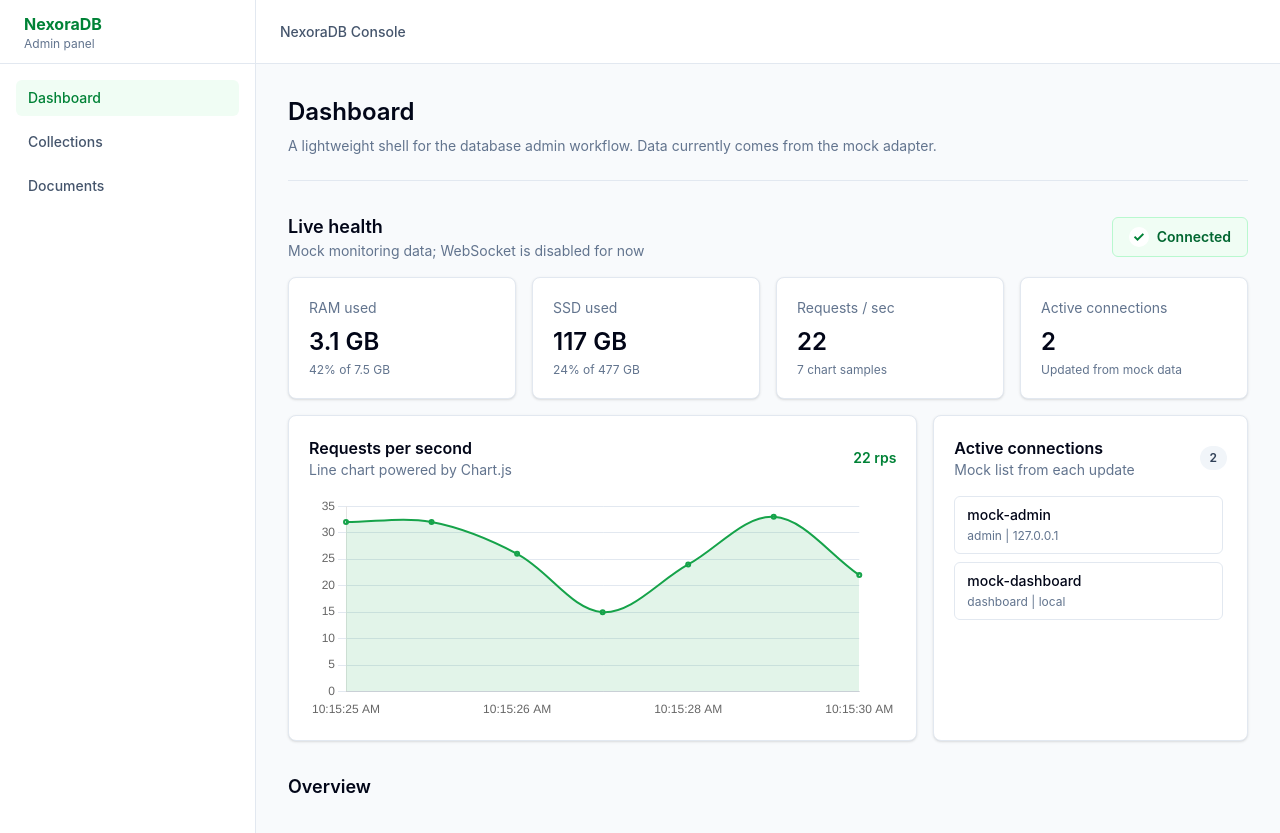
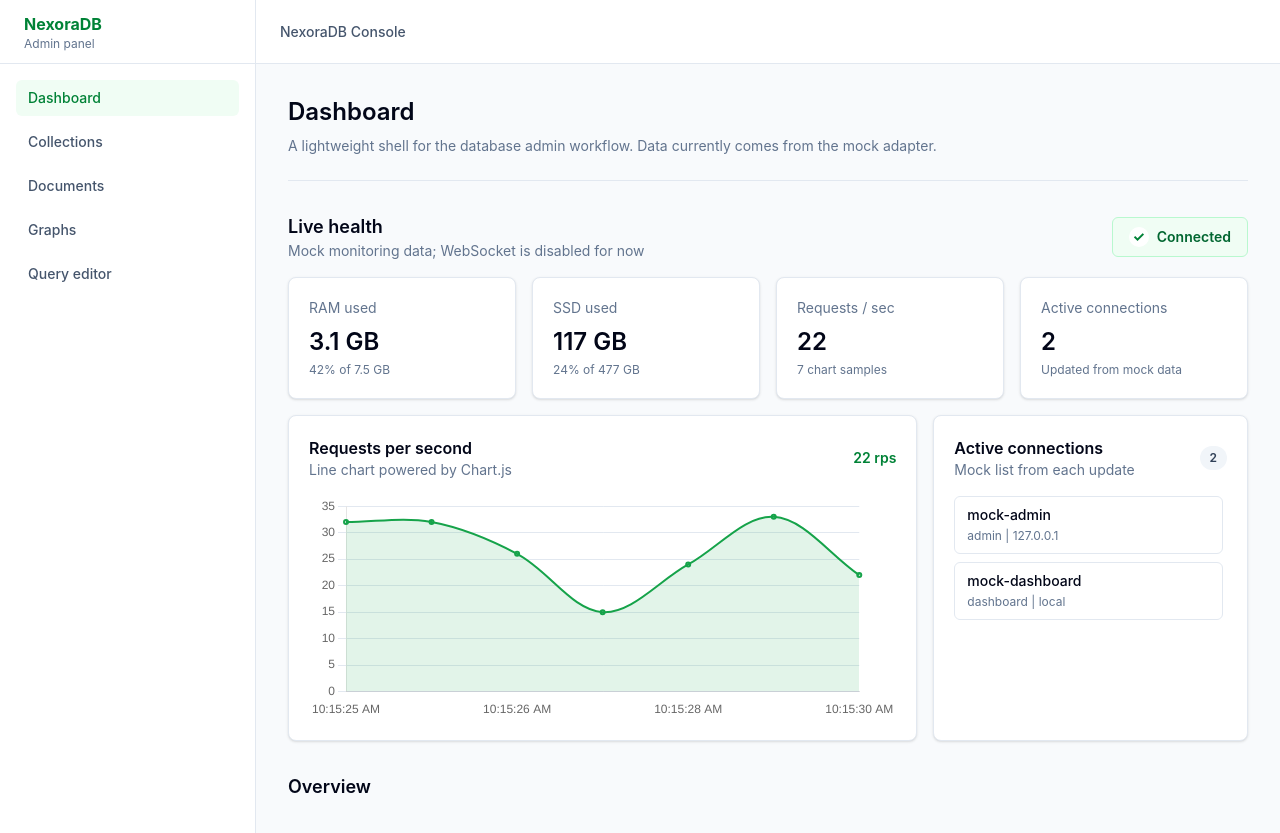
Before and after one commit to BlackProgrammer-prog/NexoraDB, a React (Vite) app in the folder frontend/: page /dashboard in a window 1280 px wide. Built offline with nearby package versions, Linux system fonts and the light colour scheme; no server answers.

Commit message:
feat(admin): route query and graph dashboard pages
Expose the new Query editor and Graphs pages through the dashboard navigation and React Router configuration.

```diff
--- a/frontend/src/layouts/DashboardLayout.tsx
+++ b/frontend/src/layouts/DashboardLayout.tsx
@@ -1,12 +1,14 @@
 import { NavLink, Outlet } from 'react-router-dom'
 import { cn } from '../shared/utils/cn'
 
-export type AppPage = 'dashboard' | 'collections' | 'documents'
+export type AppPage = 'dashboard' | 'collections' | 'documents' | 'graphs' | 'query'
 
 const navItems: Array<{ label: string; path: string }> = [
   { label: 'Dashboard', path: '/dashboard' },
   { label: 'Collections', path: '/collections' },
   { label: 'Documents', path: '/documents' },
+  { label: 'Graphs', path: '/graphs' },
+  { label: 'Query editor', path: '/query' },
 ]
 
 export function DashboardLayout() {
--- a/frontend/src/routs/AppRoutes.tsx
+++ b/frontend/src/routs/AppRoutes.tsx
@@ -3,10 +3,12 @@ import { DashboardLayout } from '../layouts/DashboardLayout'
 import { CollectionsPage } from '../pages/CollectionsPage'
 import { DashboardPage } from '../pages/DashboardPage'
 import { DocumentsPage } from '../pages/DocumentsPage'
+import { GraphsPage } from '../pages/GraphsPage'
 import { ForgotPasswordPage } from '../pages/auth/ForgotPasswordPage'
 import { LoginPage } from '../pages/auth/LoginPage'
 import { RegisterPage } from '../pages/auth/RegisterPage'
 import { NotFoundPage } from '../pages/NotFoundPage'
+import { QueryPage } from '../pages/QueryPage'
 
 export function AppRoutes() {
   return (
@@ -19,6 +21,8 @@ export function AppRoutes() {
         <Route element={<DashboardPage />} path="/dashboard" />
         <Route element={<CollectionsPage />} path="/collections" />
         <Route element={<DocumentsPage />} path="/documents" />
+        <Route element={<GraphsPage />} path="/graphs" />
+        <Route element={<QueryPage />} path="/query" />
       </Route>
       <Route element={<NotFoundPage />} path="*" />
     </Routes>
```
